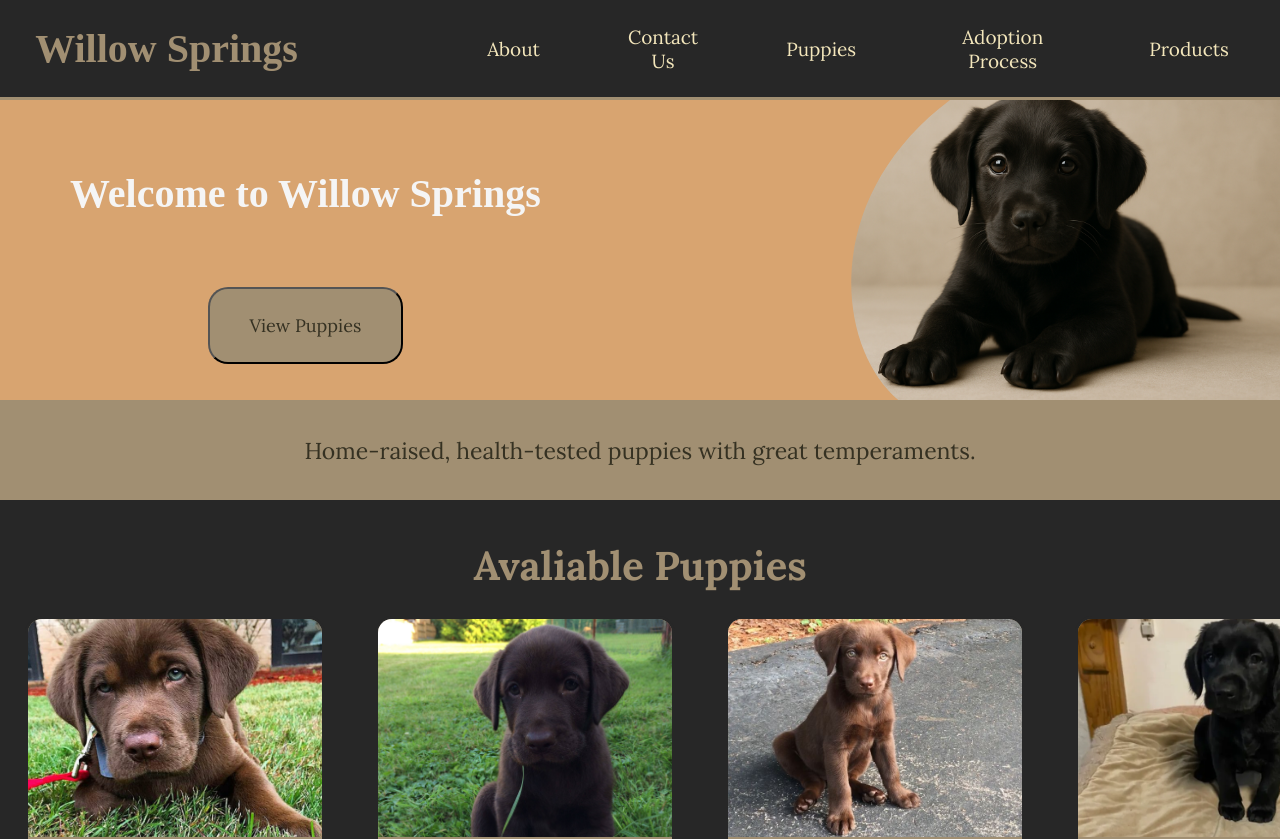
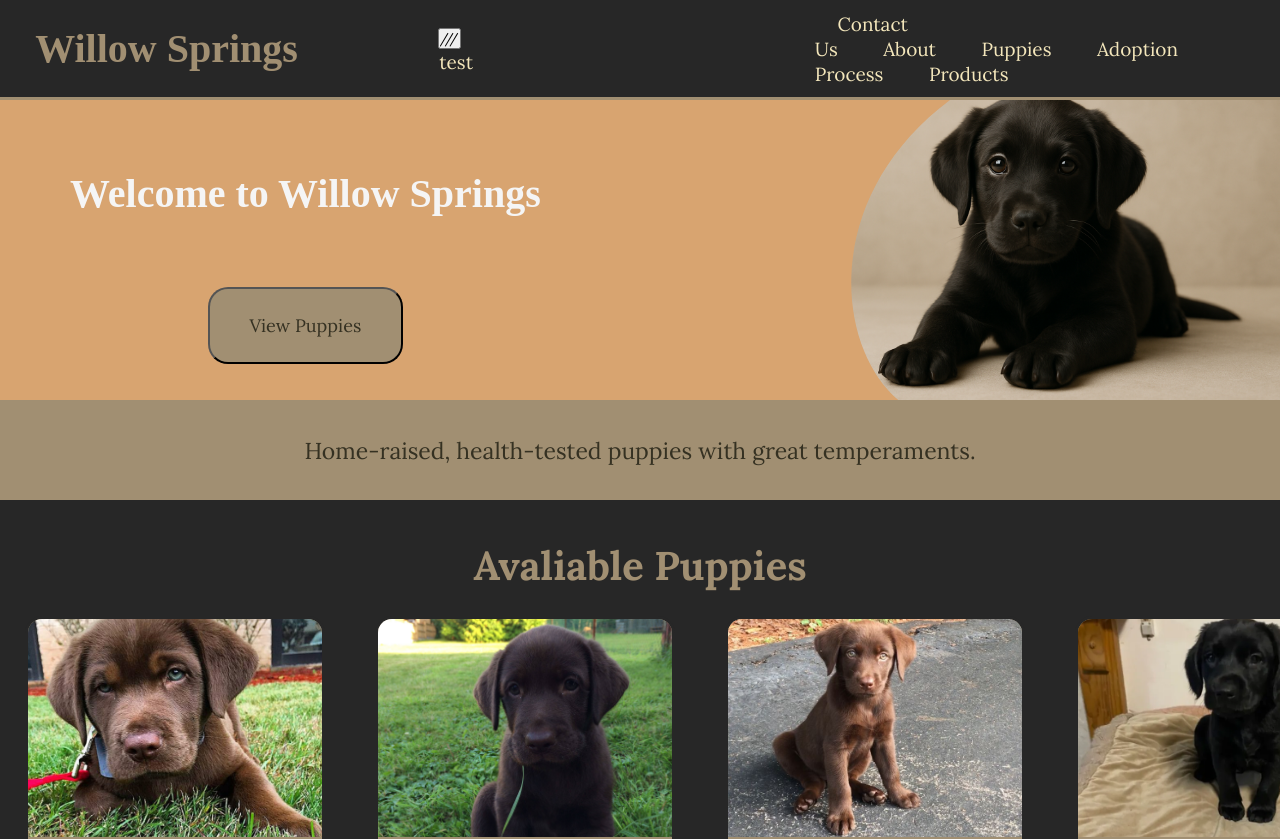
Before and after one commit to Downeyn21/willow-springs, a React (Vite) app: page / in a window 1280 px wide. Shown: the top 839 px of the page. Built offline with nearby package versions, Linux system fonts and the light colour scheme; a web font is replaced by a local one.

Commit message:
nav mobil

```diff
--- a/src/components/NavBar.jsx
+++ b/src/components/NavBar.jsx
@@ -1,6 +1,12 @@
+import { useState } from "react";
 import { Link } from "react-router-dom";
 
 function NavBar() {
+    const [toggle, setToggle] = useState(true)
+
+    function toggleChange() {
+        setToggle(!toggle)
+    }
 
     return (
         <>
@@ -10,11 +16,23 @@ function NavBar() {
                 </h1>
                 {/* <div className="NavbarSpacer"></div> */}
                 <nav className="navbarContentWrapper">
-                    <Link to='/about'>About</Link>
-                    <Link to='/contact'>Contact Us</Link>
-                    <Link to='/puppies'>Puppies</Link>
-                    <Link to='/adoption'>Adoption Process</Link>
-                    <Link to='/product'>Products</Link>
+                    <div className="">
+                        <button onClick={toggleChange}>
+                            ///
+                        </button>
+                        {toggle &&
+                        <div>
+                            <Link>test</Link>
+                        </div>
+                        }
+                    </div>
+                    <div className="mediaToggle">
+                        <Link to='/contact'>Contact Us</Link>
+                        <Link to='/about'>About</Link>
+                        <Link to='/puppies'>Puppies</Link>
+                        <Link to='/adoption'>Adoption Process</Link>
+                        <Link to='/product'>Products</Link>
+                    </div>
                 </nav>
             </div>
         </>
--- a/src/style/components/_NavBar.scss
+++ b/src/style/components/_NavBar.scss
@@ -40,3 +40,11 @@
     color: $text-light;
     }
 }
+
+.mediaToggle {
+
+    @media (max-width: 1000px) {
+        display: none;
+    }
+
+}
```
Also changed, not shown: public/favicon.png (added), 1 other file (tests, documents, lock files or other folders).
